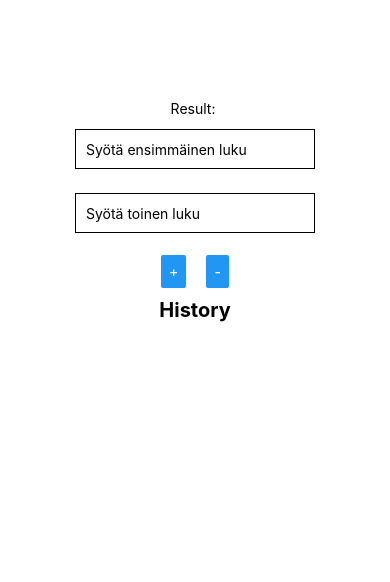
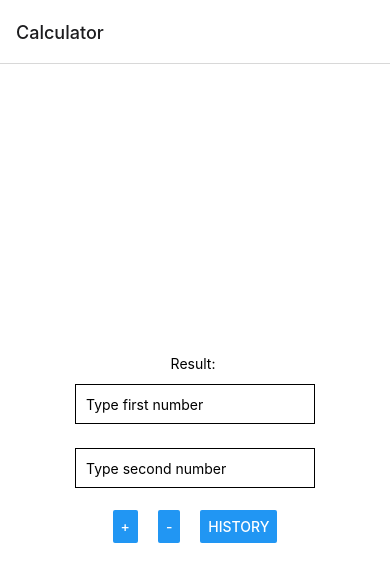
Before and after one commit to Mardehei/laskin_navigoinnilla, a React Native app: screen / in a window 390 px wide. Shown: the top 582 px of the page. Built offline with nearby package versions, Linux system fonts and the light colour scheme.

Commit message:
Update App.js

```diff
--- a/App.js
+++ b/App.js
@@ -1,7 +1,8 @@
 import { StatusBar } from 'expo-status-bar';
 import React, { useState } from "react";
 import { StyleSheet, Text, View, SafeAreaView, FlatList, TextInput, Button, RecyclerViewBackedScrollViewComponent } from 'react-native';
-
+import { createStackNavigator } from '@react-navigation/stack';
+import { NavigationContainer } from '@react-navigation/native';
 
 export default function App() {
 
@@ -28,6 +29,20 @@ export default function App() {
       setNumber2('');
   }
 
+  function History({route, navigation}) {
+    const {data} = route.params;
+    return (
+      <View style={styles.container}>
+          <Text style={styles.text}>Equations</Text>
+          <FlatList
+            data={data}
+            renderItem={({item}) => (<Text>{item.key}</Text>)}
+          />
+      </View>
+    )
+  }
+
+function Laskin({navigation}) {
   return (
     <View style={styles.container}>
       <Text>Result: {result}</Text>
@@ -36,37 +51,38 @@ export default function App() {
           style={styles.input}
           onChangeText={number1 => setNumber1(number1)}
           value={number1}
-          placeholder="Syötä ensimmäinen luku"
+          placeholder="Type first number"
           keyboardType="numeric"
         />
         <TextInput
           style={styles.input}
           onChangeText={number2 => setNumber2(number2)}
           value={number2}
-          placeholder="Syötä toinen luku"
+          placeholder="Type second number"
           keyboardType="numeric"
         />
         <StatusBar style="auto"/>
       </SafeAreaView>
       <View style={styles.buttons}>
-        <Button
-          title="+"
-          onPress={add}
-        />
+        <Button title="+" onPress={add}/>
         <View style={styles.space} />
-        <Button
-          title="-"
-          onPress={subtract}
-        />
+        <Button title="-" onPress={subtract}/>
+        <View style={styles.space} />
+        <Button title="History" onPress={() => navigation.navigate("History", {data: data})}
+      />
       </View>
-      <Text style={styles.text}>History</Text>
-      <FlatList
-        data={data}
-        renderItem={({item}) => (
-          <Text>{item.key}</Text>
-        )}
-        />
     </View>
+  );
+}
+const Stack = createStackNavigator();
+
+  return (
+    <NavigationContainer>
+      <Stack.Navigator initialRouteName="Calculator">
+        <Stack.Screen name="Calculator" component={Laskin} />
+        <Stack.Screen name="History" component={History} />
+      </Stack.Navigator>
+    </NavigationContainer>
   );
 }
 
@@ -76,7 +92,7 @@ const styles = StyleSheet.create({
     backgroundColor: '#fff',
     alignItems: 'center',
     justifyContent: 'center',
-    marginTop: 100,
+
   },
   input: {
     height: 40,
```
